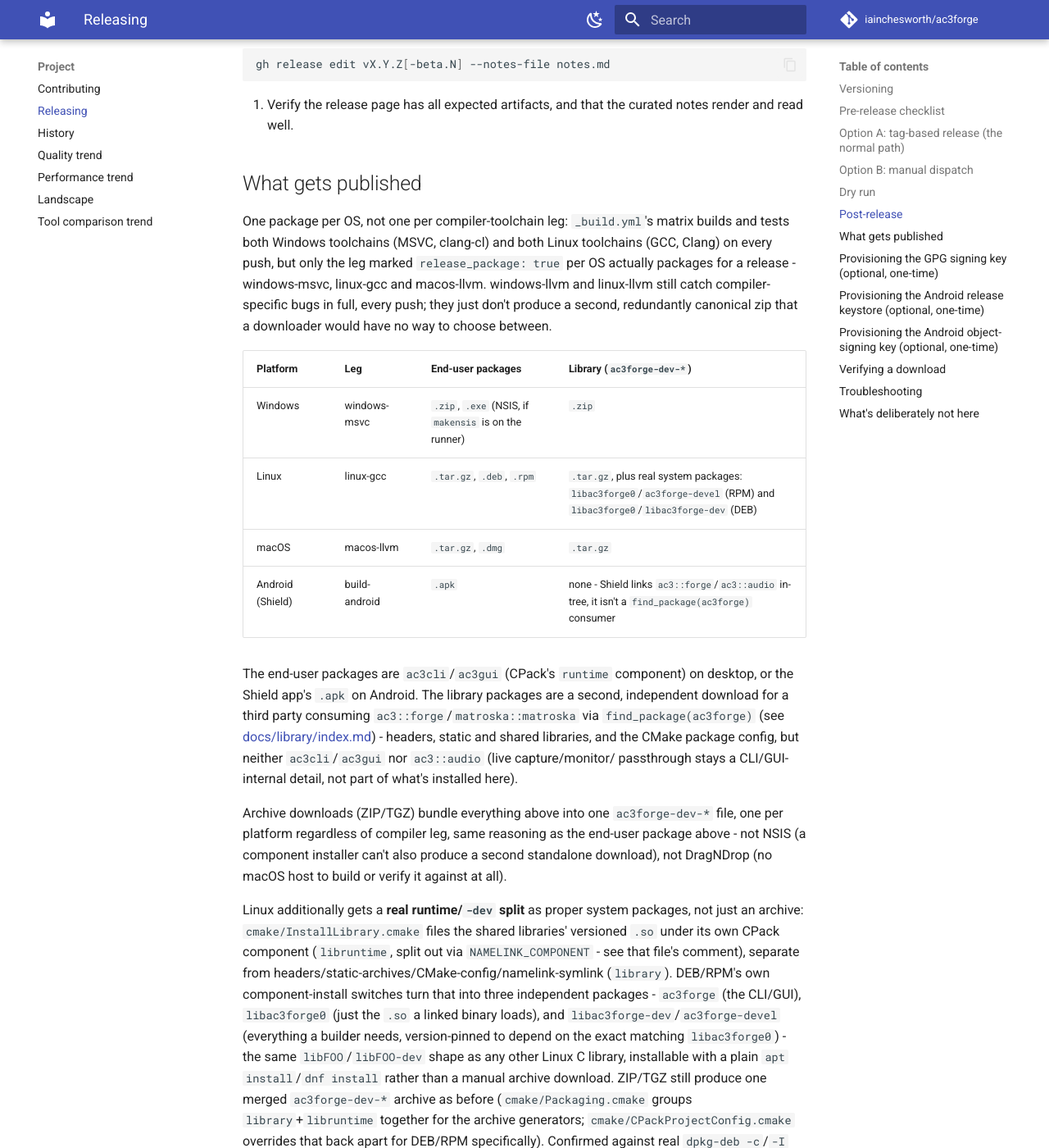
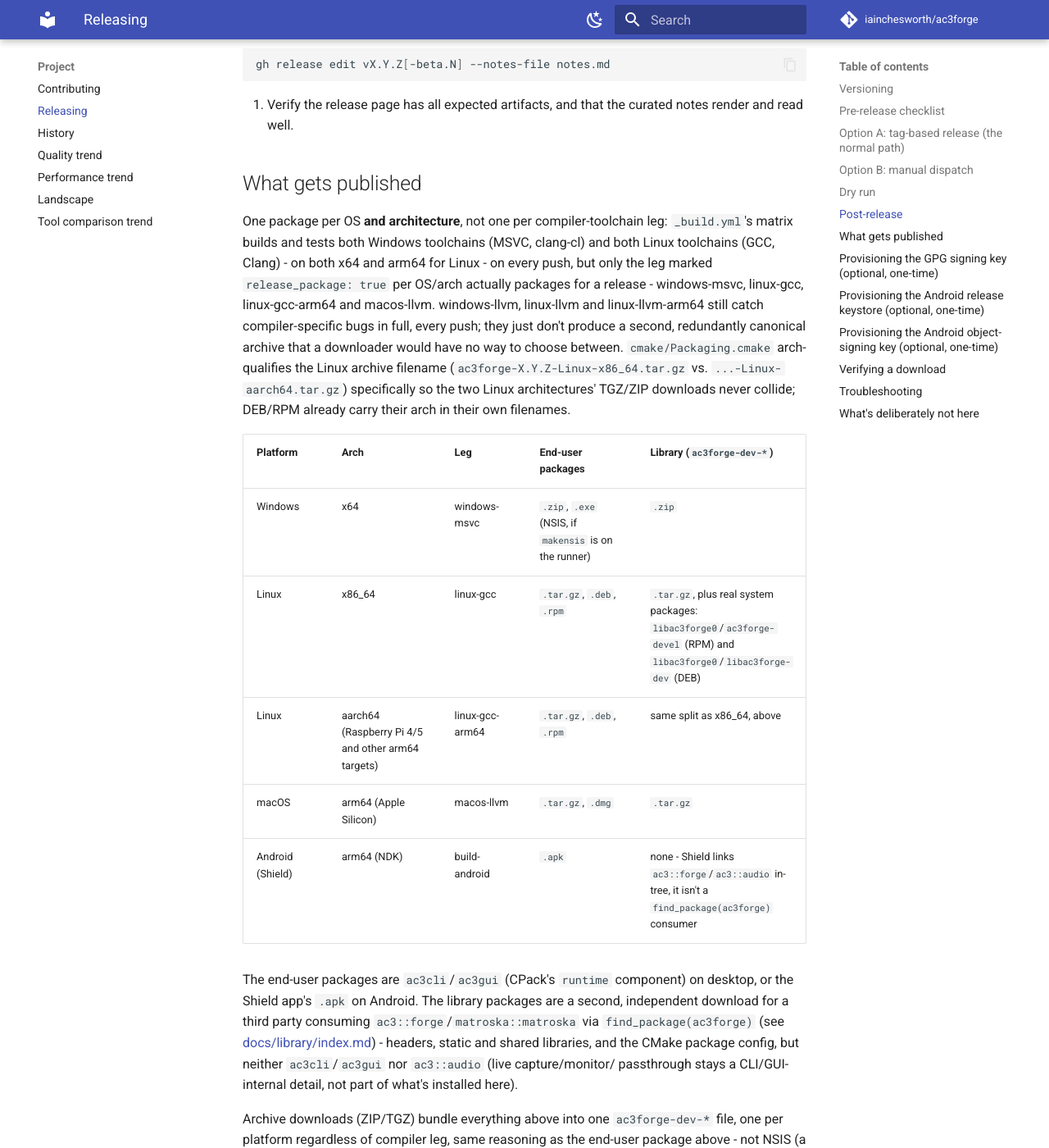
Before and after one commit to iainchesworth/ac3forge, an MkDocs documentation site: the page built from docs/releasing.md, in a window 1280 px wide and 1400 px high, scrolled down 2666 px. Shown: the whole window at 82% size. Built offline with MkDocs 1.6.1 and Material for MkDocs 9.7.7, drawn with Linux system fonts in a browser that asks for light colours; comment, search, counter and statistics services are not loaded; some of the changed text lies outside the part shown.

Commit message:
feat: add Raspberry Pi (arm64 Linux) platform support
Adds arm64-linux-{gcc,llvm} vcpkg triplets and matching CMake presets,
mirroring the existing arm64-macos-llvm pattern - no platform-tree code
changes needed, since src/audio already branches on OS, not architecture.

Wires up two new required CI legs on GitHub's hosted ubuntu-24.04-arm
runner, fixes a Linux archive-filename collision between x64/arm64
packages, and documents the target with Raspberry Pi 4/5 as the
supported tier (Pi 3 explicitly out of scope - real-time budget risk).

```diff
--- a/docs/releasing.md
+++ b/docs/releasing.md
@@ -108,19 +108,24 @@ required step, not optional polish:
 
 ## What gets published
 
-One package per OS, not one per compiler-toolchain leg: `_build.yml`'s matrix builds and tests
-both Windows toolchains (MSVC, clang-cl) and both Linux toolchains (GCC, Clang) on every push,
-but only the leg marked `release_package: true` per OS actually packages for a release -
-windows-msvc, linux-gcc and macos-llvm. windows-llvm and linux-llvm still catch
-compiler-specific bugs in full, every push; they just don't produce a second, redundantly
-canonical zip that a downloader would have no way to choose between.
+One package per OS **and architecture**, not one per compiler-toolchain leg: `_build.yml`'s matrix
+builds and tests both Windows toolchains (MSVC, clang-cl) and both Linux toolchains (GCC, Clang) - on
+both x64 and arm64 for Linux - on every push, but only the leg marked `release_package: true` per
+OS/arch actually packages for a release - windows-msvc, linux-gcc, linux-gcc-arm64 and macos-llvm.
+windows-llvm, linux-llvm and linux-llvm-arm64 still catch compiler-specific bugs in full, every push;
+they just don't produce a second, redundantly canonical archive that a downloader would have no way
+to choose between. `cmake/Packaging.cmake` arch-qualifies the Linux archive filename
+(`ac3forge-X.Y.Z-Linux-x86_64.tar.gz` vs. `...-Linux-aarch64.tar.gz`) specifically so the two Linux
+architectures' TGZ/ZIP downloads never collide; DEB/RPM already carry their arch in their own
+filenames.
 
-| Platform | Leg | End-user packages | Library (`ac3forge-dev-*`) |
-|---|---|---|---|
-| Windows | windows-msvc | `.zip`, `.exe` (NSIS, if `makensis` is on the runner) | `.zip` |
-| Linux | linux-gcc | `.tar.gz`, `.deb`, `.rpm` | `.tar.gz`, plus real system packages: `libac3forge0`/`ac3forge-devel` (RPM) and `libac3forge0`/`libac3forge-dev` (DEB) |
-| macOS | macos-llvm | `.tar.gz`, `.dmg` | `.tar.gz` |
-| Android (Shield) | build-android | `.apk` | none - Shield links `ac3::forge`/`ac3::audio` in-tree, it isn't a `find_package(ac3forge)` consumer |
+| Platform | Arch | Leg | End-user packages | Library (`ac3forge-dev-*`) |
+|---|---|---|---|---|
+| Windows | x64 | windows-msvc | `.zip`, `.exe` (NSIS, if `makensis` is on the runner) | `.zip` |
+| Linux | x86_64 | linux-gcc | `.tar.gz`, `.deb`, `.rpm` | `.tar.gz`, plus real system packages: `libac3forge0`/`ac3forge-devel` (RPM) and `libac3forge0`/`libac3forge-dev` (DEB) |
+| Linux | aarch64 (Raspberry Pi 4/5 and other arm64 targets) | linux-gcc-arm64 | `.tar.gz`, `.deb`, `.rpm` | same split as x86_64, above |
+| macOS | arm64 (Apple Silicon) | macos-llvm | `.tar.gz`, `.dmg` | `.tar.gz` |
+| Android (Shield) | arm64 (NDK) | build-android | `.apk` | none - Shield links `ac3::forge`/`ac3::audio` in-tree, it isn't a `find_package(ac3forge)` consumer |
 
 The end-user packages are `ac3cli`/`ac3gui` (CPack's `runtime` component) on desktop, or the
 Shield app's `.apk` on Android. The library packages are a second, independent download for a
--- a/mkdocs.yml
+++ b/mkdocs.yml
@@ -69,6 +69,7 @@ nav:
       - Platform notes:
           - Windows: platforms/windows.md
           - Linux: platforms/linux.md
+          - Raspberry Pi: platforms/raspberry-pi.md
           - macOS (TBD): platforms/macos.md
           - Android (NVIDIA Shield): platforms/android.md
   - Concepts:
```
Also changed, not shown: other parts of docs/releasing.md (+1 -1 lines), CMakePresets.json (+128 -0 lines), docs/building.md (+23 -8 lines), docs/platforms/linux.md (+5 -0 lines), docs/platforms/raspberry-pi.md (added, +94 -0 lines), 4 other files.
